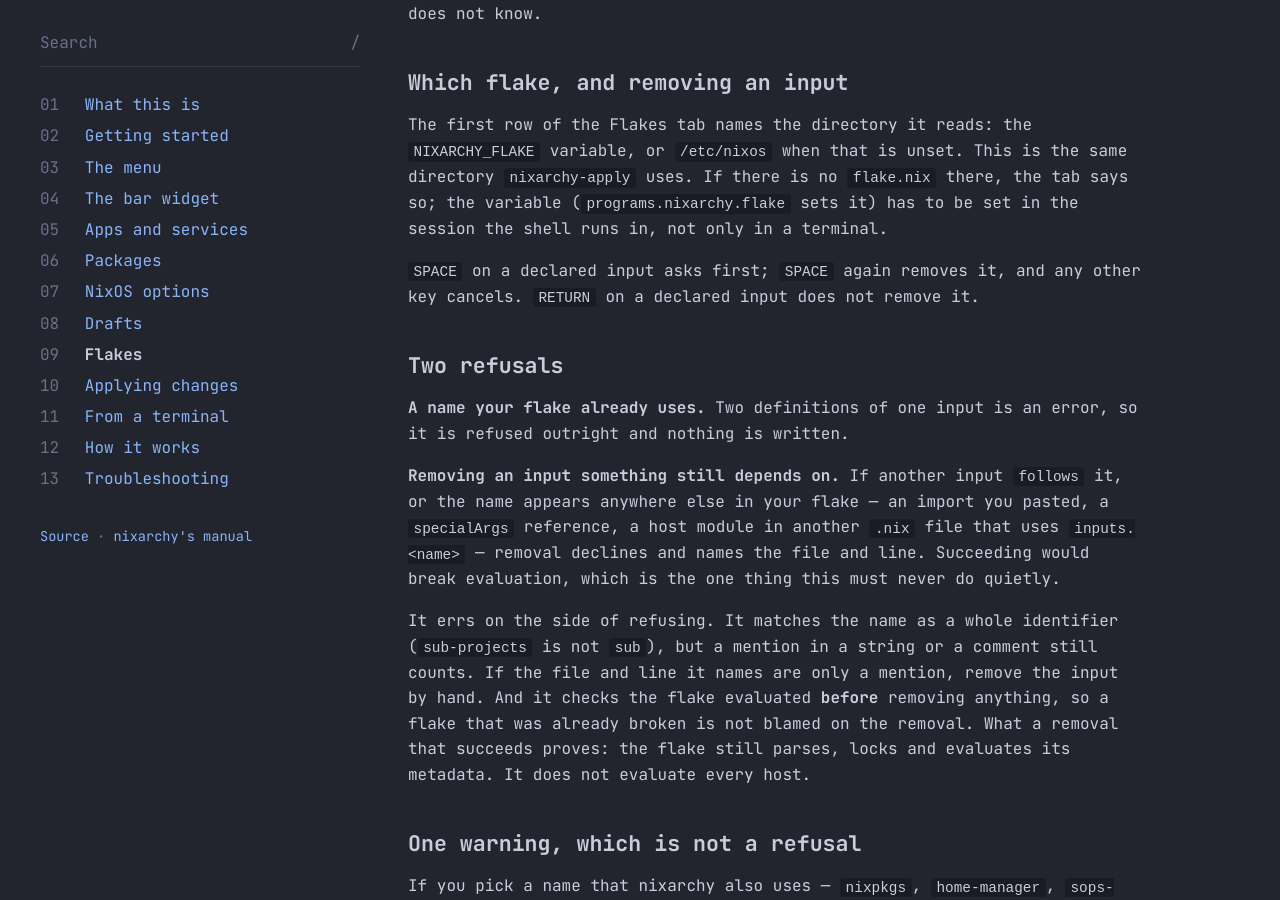
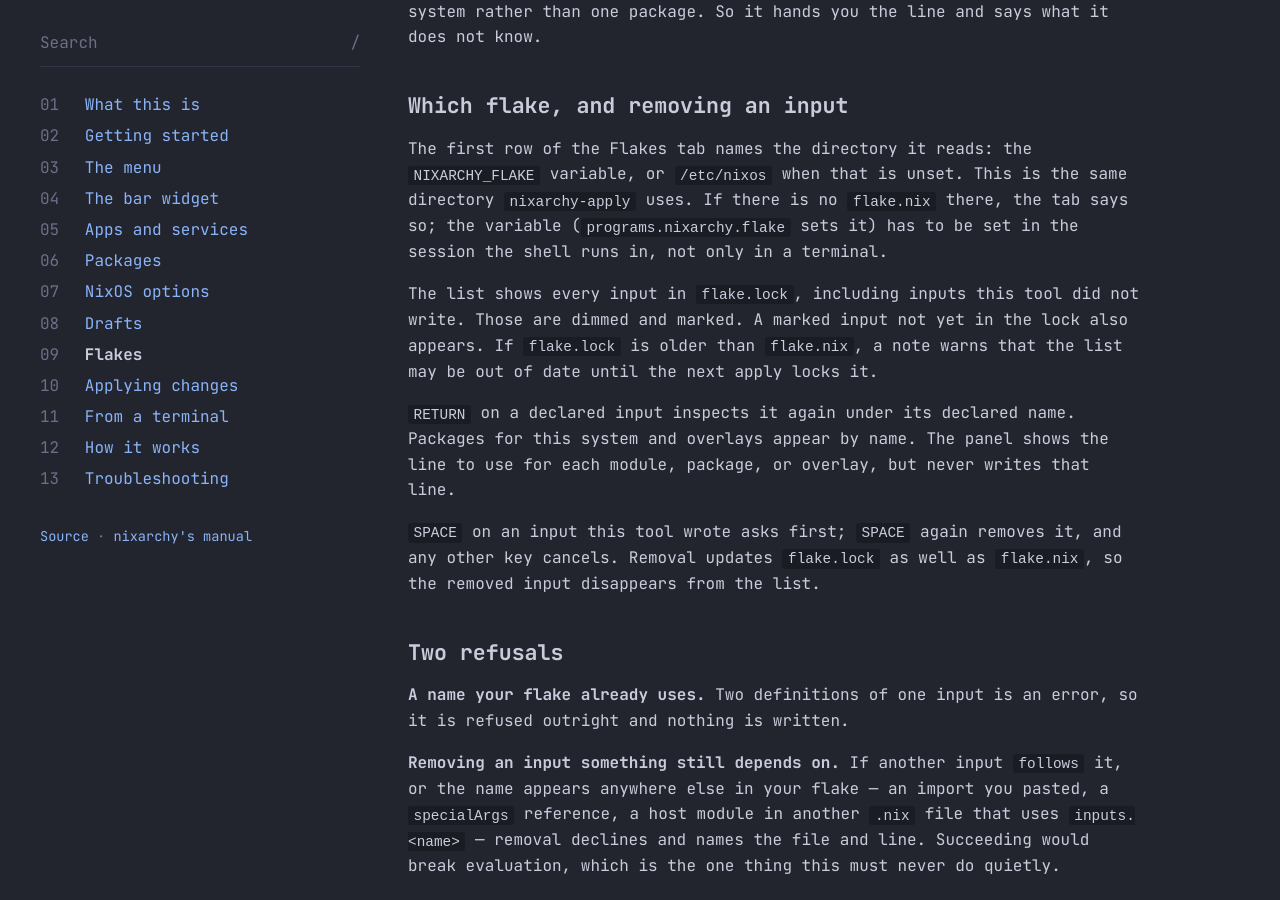
Before and after one commit to olafkfreund/nixarchy-pkg, a Jekyll site: the page built from docs/manual/flakes.md, in a window 1280 px wide and 900 px high, scrolled down 3084 px. Built offline with Jekyll 4.4.1, drawn with Linux system fonts in a browser that asks for light colours; some of the changed text lies outside the part shown.

Commit message:
feat(flakes): every input, and what each offers (#63)
Plan PR B, steps B1-B6 (Codex, one run; verified by the workflow agent and the lead).

Co-Authored-By: Claude Opus 5.5 <noreply@anthropic.com>
Claude-Session: https://claude.ai/code/session_01WtDyDubftZDANveKdhaPiL

```diff
--- a/docs/manual/flakes.md
+++ b/docs/manual/flakes.md
@@ -27,7 +27,8 @@ What comes back is a list of what the flake exposes:
 · github:nix-community/nixvim
 · nixosModules.default
 · nixosModules.nixvim
-· 7 packages
+· hello (package for this system)
+· default (overlay)
 · homeManagerModules — exists, contents cannot be read
 · homeModules — exists, contents cannot be read
 · declare this as an input
@@ -125,8 +126,18 @@ same directory `nixarchy-apply` uses. If there is no `flake.nix` there, the
 tab says so; the variable (`programs.nixarchy.flake` sets it) has to be set
 in the session the shell runs in, not only in a terminal.
 
-`SPACE` on a declared input asks first; `SPACE` again removes it, and any
-other key cancels. `RETURN` on a declared input does not remove it.
+The list shows every input in `flake.lock`, including inputs this tool did
+not write. Those are dimmed and marked. A marked input not yet in the lock
+also appears. If `flake.lock` is older than `flake.nix`, a note warns that
+the list may be out of date until the next apply locks it.
+
+`RETURN` on a declared input inspects it again under its declared name.
+Packages for this system and overlays appear by name. The panel shows the
+line to use for each module, package, or overlay, but never writes that line.
+
+`SPACE` on an input this tool wrote asks first; `SPACE` again removes it,
+and any other key cancels. Removal updates `flake.lock` as well as
+`flake.nix`, so the removed input disappears from the list.
 
 ## Two refusals
 
```
Also changed, not shown: 6 other files.
